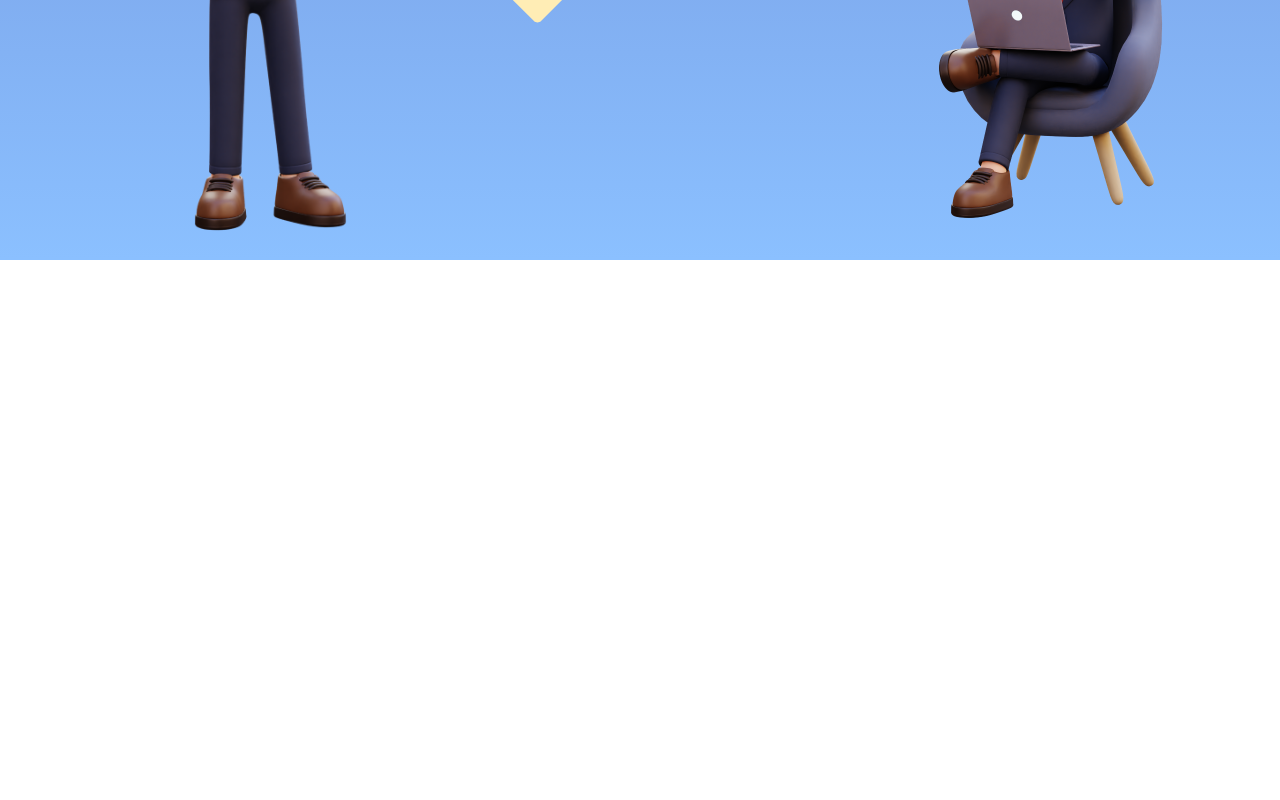
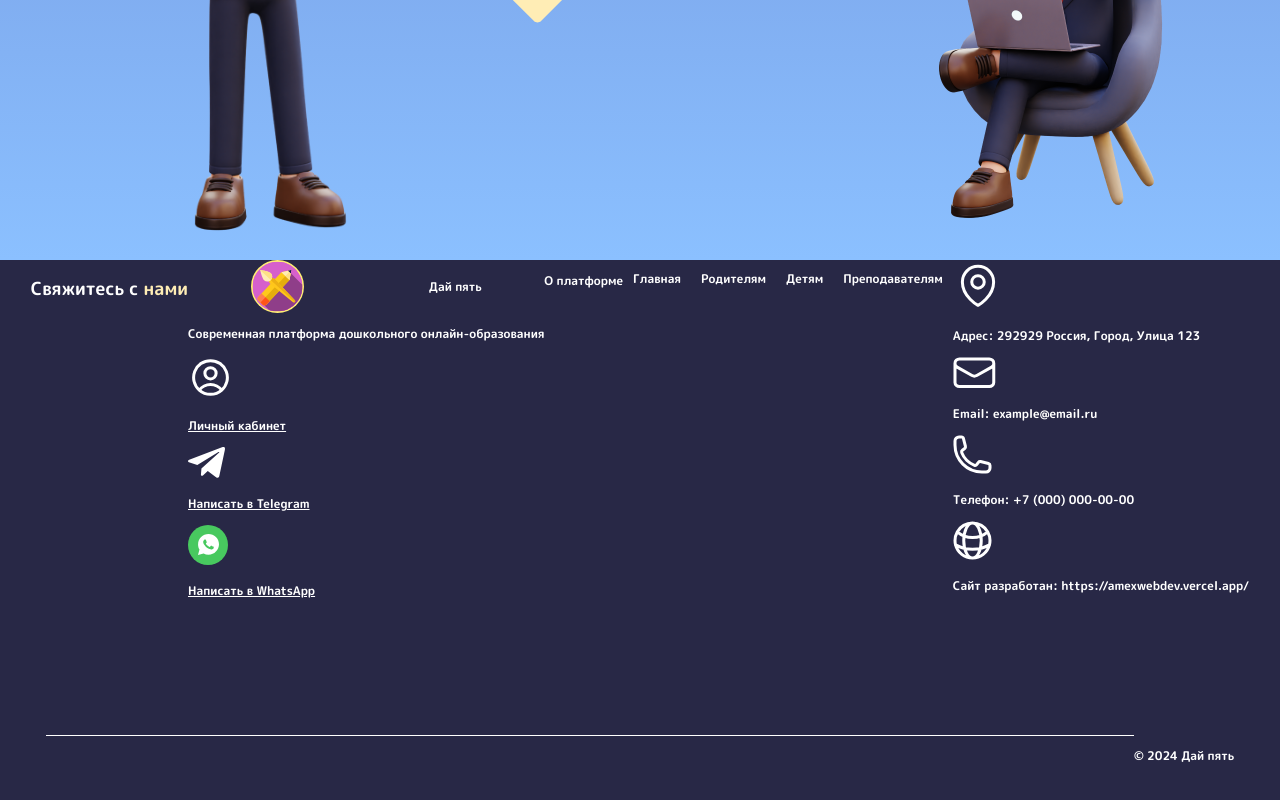
Before and after one commit to Dash-02/React, a React (Create React App) app in the folder preschool/preschool-landing/: page / in a window 1280 px wide. Shown: the part 2940-3740 px from the top of the page. Before the commit the page ends 3200 px from the top, so only its background shows below. Built offline with nearby package versions, Linux system fonts and the light colour scheme.

Commit message:
footer-all-components

```diff
--- a/preschool/preschool-landing/src/App.js
+++ b/preschool/preschool-landing/src/App.js
@@ -3,6 +3,7 @@ import Home from './Home/Home.jsx';
 import Parents from './Pages/Parents.jsx';
 import Preschooler from './Pages/Preschoolers.jsx';
 import Teacher from './Pages/Teachers.jsx';
+import Footer from './Footer/Footer.jsx';
 
 function App() {
   return (
@@ -11,6 +12,7 @@ function App() {
       <Parents/>
       <Preschooler/>
       <Teacher/>
+      <Footer/>
     </div>
   );
 }
--- a/preschool/preschool-landing/src/Footer/Footer.css
+++ b/preschool/preschool-landing/src/Footer/Footer.css
@@ -0,0 +1,46 @@
+.footer {
+    background: #282846;
+    height: 80vh;
+
+    color: #fff;
+    font-family: 'M PLUS Rounded 1c', sans-serif;
+
+    display: flex;
+    justify-content: center;
+    flex-wrap: wrap;
+
+    font-size: 12px;
+}
+
+.footer a {
+    font-size: 12px;
+}
+
+.footer-container {
+    display: flex;
+    justify-content: space-around;
+}
+
+.discription {
+
+    flex-wrap: wrap;
+}
+
+.about-platform {
+    display: flex;
+    flex-wrap: wrap;
+}
+
+.contacts {
+    flex-wrap: wrap;
+}
+
+.underLine {
+    text-decoration-line: underline;
+}
+
+.footer-line {
+    width: 85%;
+    height: 1px;
+    background-color: #fff;
+}
--- a/preschool/preschool-landing/src/Footer/Footer.jsx
+++ b/preschool/preschool-landing/src/Footer/Footer.jsx
@@ -0,0 +1,68 @@
+import React from "react";
+import './Footer.css';
+import imgLogo from '../assets/icons/logo.svg';
+import imgUser from '../assets/icons/user.svg';
+import imgTg from '../assets/icons/tg.svg';
+import imgWhApp from '../assets/icons/watsApp.svg';
+import imgLocation from '../assets/icons/location.svg';
+import imgEmail from '../assets/icons/letter.svg';
+import imgPhone from '../assets/icons/phone.svg';
+import imgWebsite from '../assets/icons/globus.svg';
+
+function Footer() {
+    return (
+        <section className="footer">
+            <h1>Свяжитесь с <span className="yellow-text">нами</span></h1>
+            <div className="footer-container">
+                <article className="discription">
+                    <div className="logo">
+                        <img src={imgLogo} alt="logo" />
+                        <p>Дай пять</p>
+                    </div>
+                    <p>Современная платформа дошкольного онлайн-образования</p>
+                    <div className="user">
+                        <img src={imgUser} alt="user" />
+                        <p className="underLine">Личный кабинет</p>
+                    </div>
+                    <div className="tg">
+                        <img src={imgTg} alt="tg" />
+                        <p className="underLine">Написать в Telegram</p>
+                    </div>
+                    <div className="whatsapp">
+                        <img src={imgWhApp} alt="whatsapp" />
+                        <p className="underLine">Написать в WhatsApp</p>
+                    </div>
+                </article>
+                <article className="about-platform">
+                    <p>О платформе</p>
+                    <a href="Main">Главная</a>
+                    <a href="parents">Родителям</a>
+                    <a href="preschooler">Детям</a>
+                    <a href="teacher">Преподавателям</a>
+                </article>
+                <article className="contacts">
+                    <div className="location">
+                        <img src={imgLocation} alt="location" />
+                        <p>Адрес: 292929 Россия, Город, Улица 123</p>
+                    </div>
+                    <div className="email">
+                        <img src={imgEmail} alt="email" />
+                        <p>Email: example@email.ru</p>
+                    </div>
+                    <div className="phone">
+                        <img src={imgPhone} alt="phone" />
+                        <p>Телефон: +7 (000) 000-00-00</p>
+                    </div>
+                    <div className="website">
+                        <img src={imgWebsite} alt="website" />
+                        <p>Сайт разработан: https://amexwebdev.vercel.app/</p>
+                    </div>
+                </article>
+            </div>
+            <div className="footer-line"></div>
+            <p>© 2024 Дай пять</p>
+        </section>
+    )
+}
+
+export default Footer;
--- a/preschool/preschool-landing/src/Header/Header.jsx
+++ b/preschool/preschool-landing/src/Header/Header.jsx
@@ -14,9 +14,9 @@ function Header() {
         </div>
         <nav>
             <a href="Main">Главная</a>
-            <a href="Main">Родителям</a>
-            <a href="Main">Детям</a>
-            <a href="Main">Преподавателям</a>
+            <a href="parents">Родителям</a>
+            <a href="preschooler">Детям</a>
+            <a href="teacher">Преподавателям</a>
         </nav>
         <div className="btn-login">
             <button>Войти в личный кабинет</button>
```
